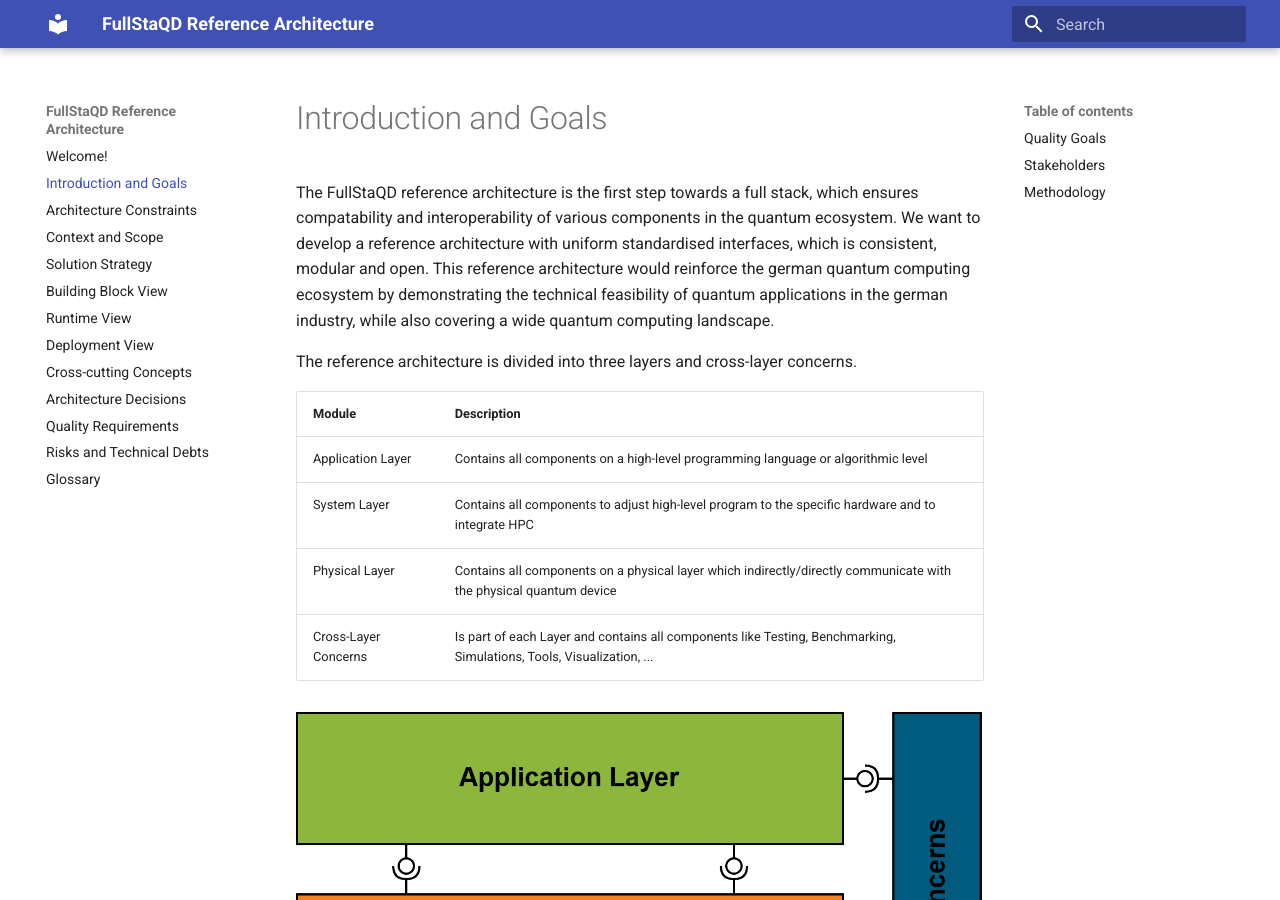
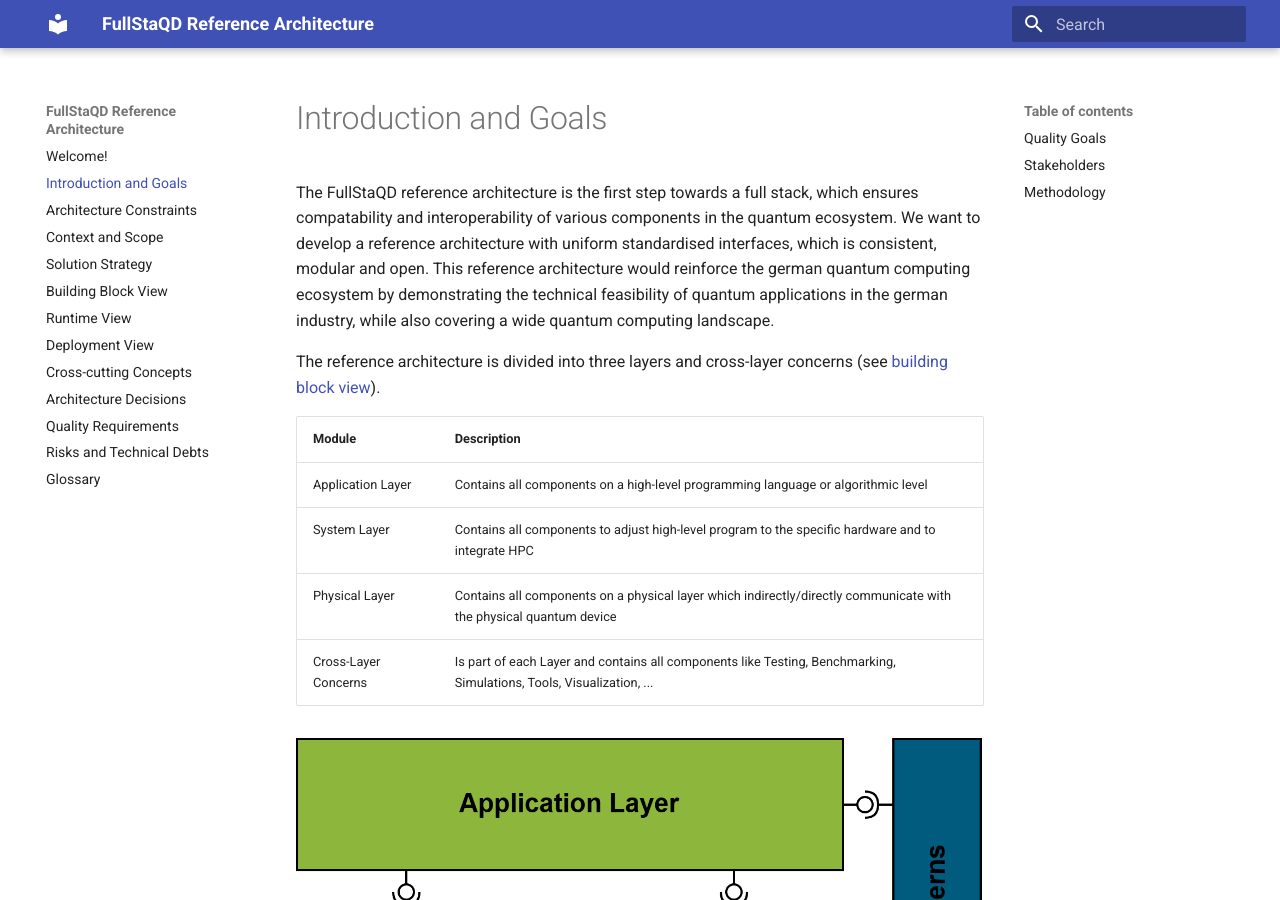
Before and after one commit to FullStaQD/architecture, an MkDocs documentation site: the page built from docs/01_introduction_and_goals.md, in a window 1280 px wide and 900 px high. Built offline with MkDocs 1.6.1 and Material for MkDocs 9.7.7, drawn with Linux system fonts in a browser that asks for light colours.

Commit message:
Update docs/01_introduction_and_goals.md
Co-authored-by: Max Schweikart <60352933+schweikart@users.noreply.github.com>
Signed-off-by: RinorKIT <tc4656@kit.edu>

```diff
--- a/docs/01_introduction_and_goals.md
+++ b/docs/01_introduction_and_goals.md
@@ -1,7 +1,7 @@
 # Introduction and Goals {#section-introduction-and-goals}
 The FullStaQD reference architecture is the first step towards a full stack, which ensures compatability and interoperability of various components in the quantum ecosystem. We want to develop a reference architecture with uniform standardised interfaces, which is consistent, modular and open. This reference architecture would reinforce the german quantum computing ecosystem by demonstrating the technical feasibility of quantum applications in the german industry, while also covering a wide quantum computing landscape.
 
-The reference architecture is divided into three layers and cross-layer concerns.
+The reference architecture is divided into three layers and cross-layer concerns (see [building block view](./05_building_block_view.md)).
 
 | Module  | Description |
 | ------------- | ------------- |
```
